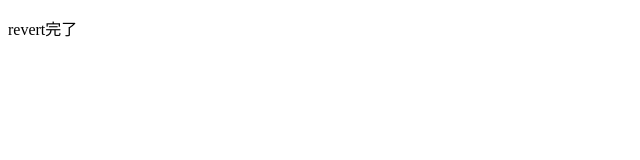
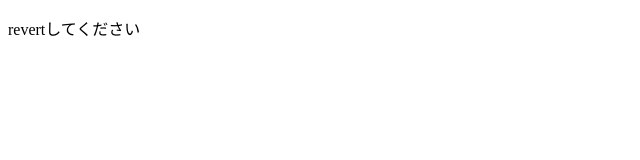
Before and after one commit to trymcom/fe_test, a plain HTML site: page test.html in a window 1280 px wide. Shown: the full height of the page, 0-640 px from the left. Drawn offline with Linux system fonts and the light colour scheme.

Commit message:
[update] テキスト更新

```diff
--- a/test.html
+++ b/test.html
@@ -7,6 +7,6 @@
   <title>test</title>
 </head>
 <body>
-  <p>revert完了</p>
+  <p>revertしてください</p>
 </body>
 </html>
```
